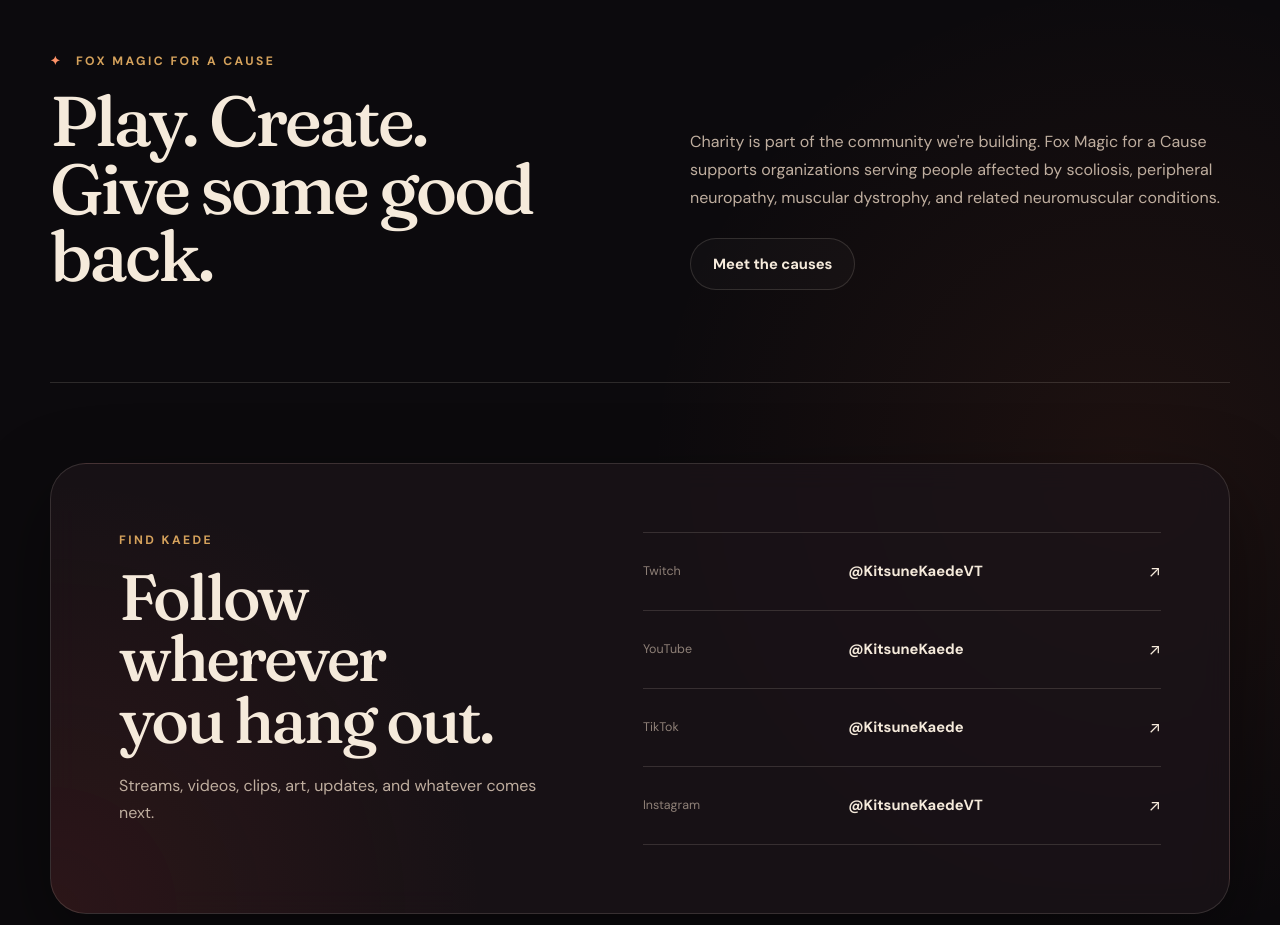
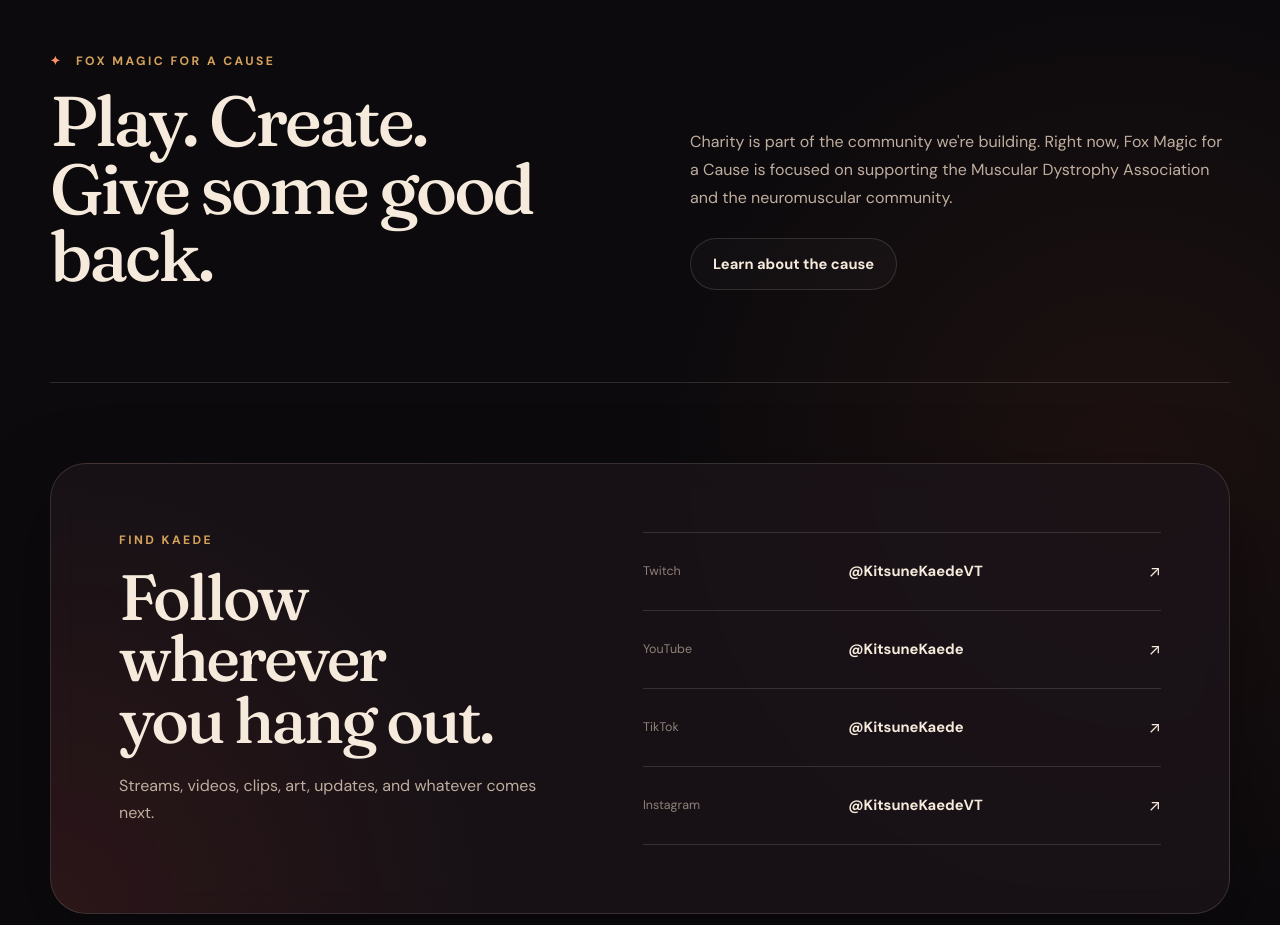
Before and after one commit to geraldrpadgett/kitsune-kaede-site, a website: page public/index.html in a window 1280 px wide. Shown: the part 840-1765 px from the top of the page. Drawn offline with Linux system fonts and the light colour scheme.

Commit message:
Focus Fox Magic for a Cause on MDA

```diff
--- a/public/index.html
+++ b/public/index.html
@@ -56,8 +56,8 @@
         <h2 id="cause-title">Play. Create.<br>Give some good back.</h2>
       </div>
       <div class="cause-teaser-copy">
-        <p>Charity is part of the community we're building. Fox Magic for a Cause supports organizations serving people affected by scoliosis, peripheral neuropathy, muscular dystrophy, and related neuromuscular conditions.</p>
-        <a class="button button-ghost" href="/charity/">Meet the causes</a>
+        <p>Charity is part of the community we're building. Right now, Fox Magic for a Cause is focused on supporting the Muscular Dystrophy Association and the neuromuscular community.</p>
+        <a class="button button-ghost" href="/charity/">Learn about the cause</a>
       </div>
     </section>
 
```
